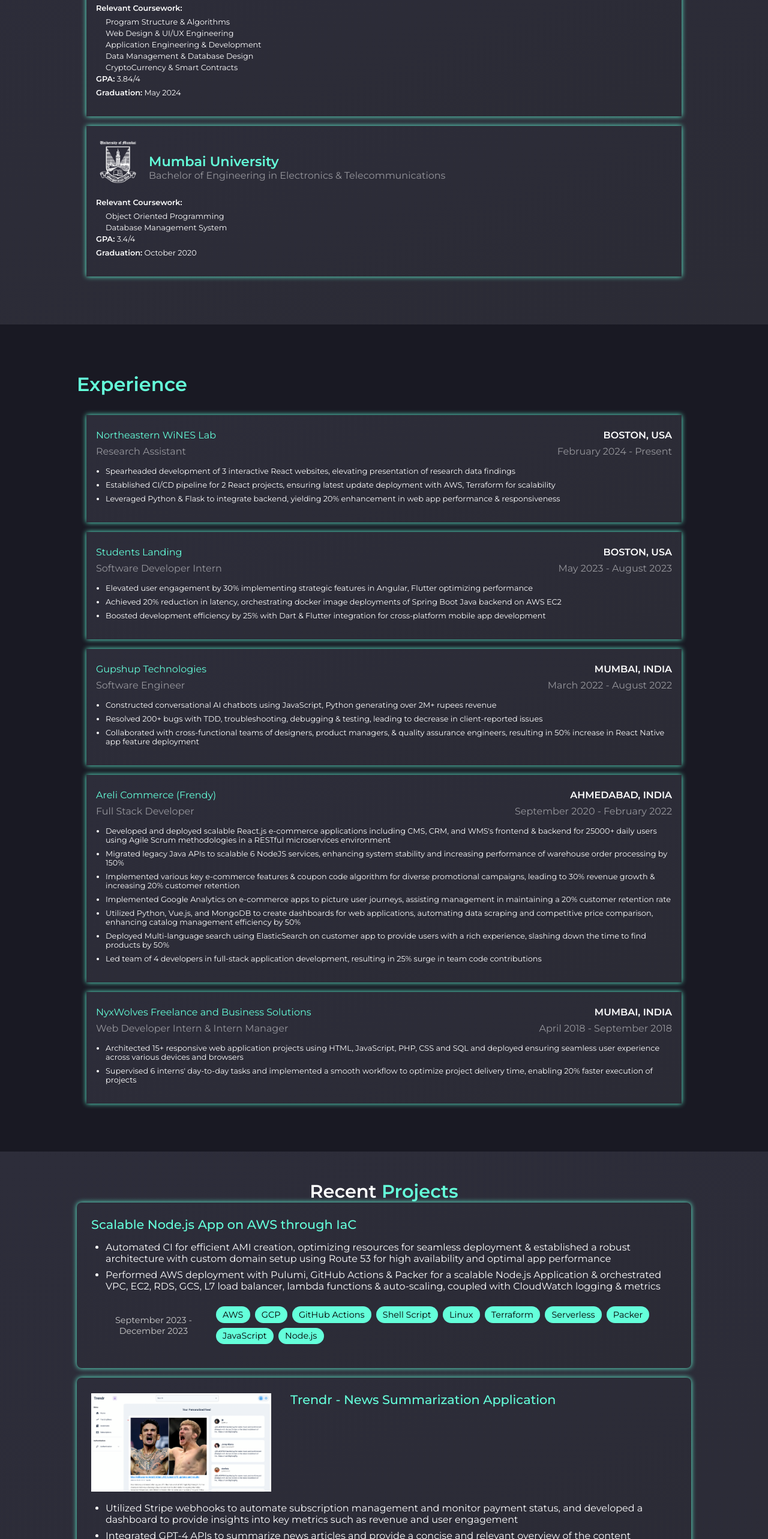
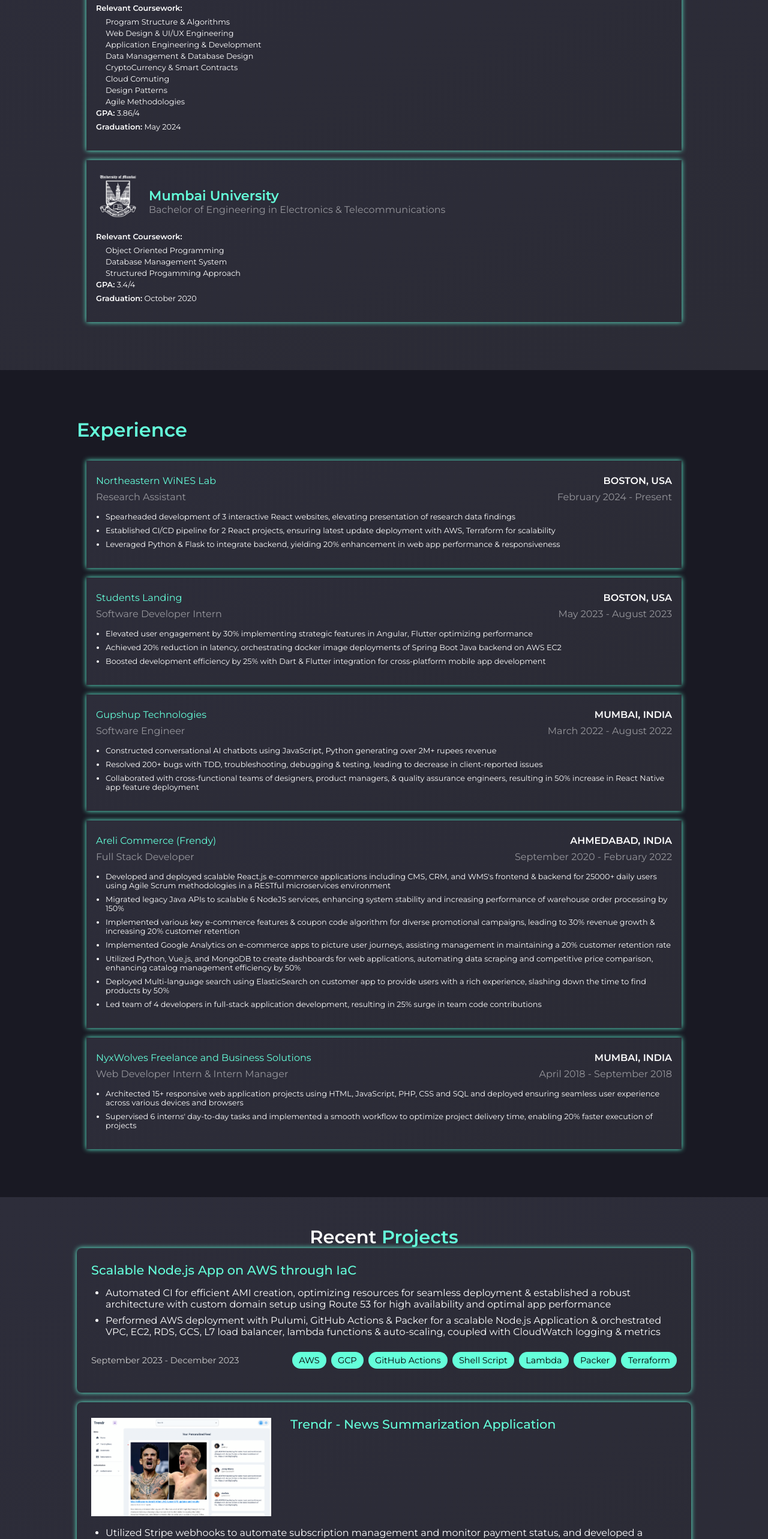
Before and after one commit to anshulsharma1610/portfolio, a React (Create React App) app: page / in a window 1280 px wide. Shown: the part 1740-4306 px from the top of the page at 60% size. Built offline with nearby package versions, Linux system fonts and the light colour scheme; the HTML template or start-up script is replaced by a standard one.

Commit message:
minor changes

```diff
--- a/src/components/Education/Education.jsx
+++ b/src/components/Education/Education.jsx
@@ -15,8 +15,11 @@
             "Application Engineering & Development",
             "Data Management & Database Design",
             "CryptoCurrency & Smart Contracts",
+            "Cloud Comuting",
+            "Design Patterns",
+            "Agile Methodologies"
         ],
-        gpa: "3.84/4",
+        gpa: "3.86/4",
         graduation: "May 2024",
     },
     {
@@ -26,7 +29,8 @@
         course: "Electronics & Telecommunications",
         coursework: [
             "Object Oriented Programming",
-            " Database Management System",
+            "Database Management System",
+            "Structured Progamming Approach"
         ],
         gpa: "3.4/4",
         graduation: "October 2020",
--- a/src/components/Projects/Card.jsx
+++ b/src/components/Projects/Card.jsx
@@ -79,11 +79,19 @@
         display: flex;
         justify-content: space-between;
         align-items: center;
+        flex-wrap: wrap;
         margin-bottom: 1rem;
 
         span {
             font-size: 0.9rem;
             color: #ccc;
+        }
+
+        /* Adjusting for mobile view */
+        @media (max-width: 768px) {
+            flex-direction: column; /* Ensure date is above technologies */
+            align-items: flex-start;
+            gap: 1em; /* Add space between the date and technologies */
         }
     }
 `;
--- a/src/components/Projects/Projects.jsx
+++ b/src/components/Projects/Projects.jsx
@@ -14,7 +14,7 @@
         link: "https://github.com/anshulsharma1610/",
         from: "September 2023",
         to: "December 2023",
-        technologies: ["AWS", "GCP", "GitHub Actions", "Shell Script", "Linux", "Terraform", "Serverless", "Packer", "JavaScript", "Node.js"],
+        technologies: ["AWS", "GCP", "GitHub Actions", "Shell Script", "Lambda", "Packer", "Terraform"],
     },
     {
         name: "Trendr - News Summarization Application",
```
Also changed, not shown: src/components/Projects/MoreProjects.jsx (deleted).
